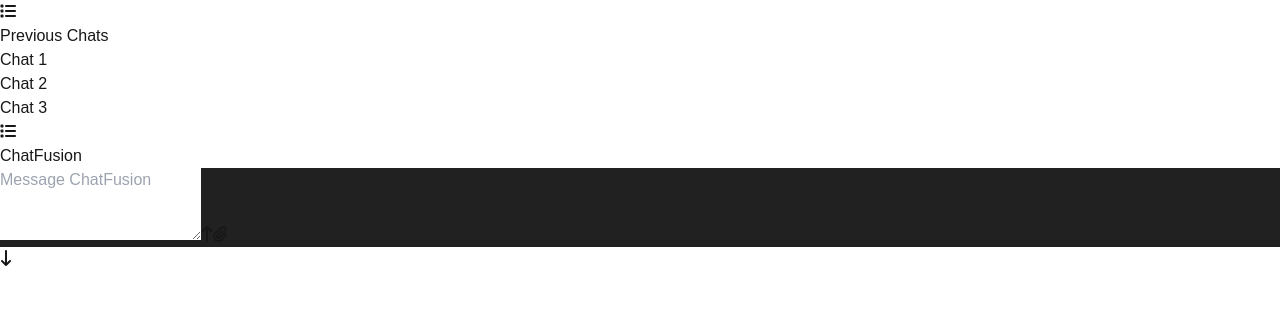
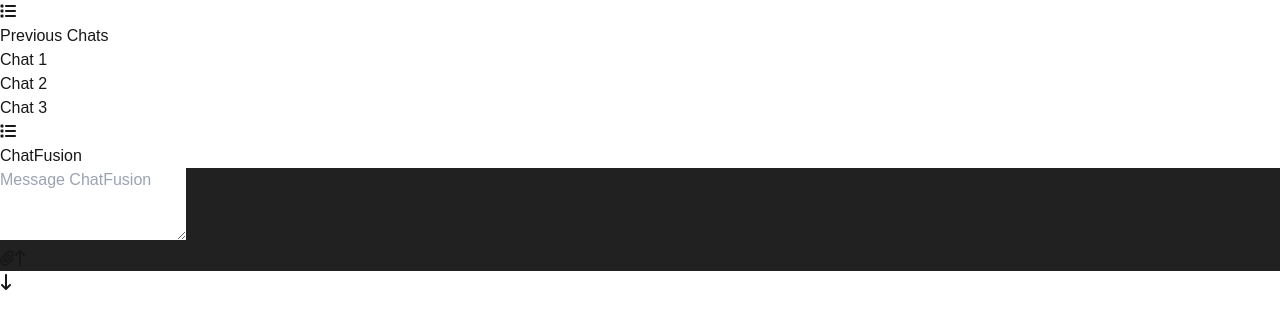
Before and after one commit to RaoAkif/ChatGPT, a Next.js app: page / in a window 1280 px wide. Shown: the top 328 px of the page. Built offline with nearby package versions, Linux system fonts and the light colour scheme.

Commit message:
ChatInput and ChatMessage

```diff
--- a/src/app/components/AttachIcon.tsx
+++ b/src/app/components/AttachIcon.tsx
@@ -2,24 +2,15 @@
 import '@fortawesome/fontawesome-free/css/all.min.css';
 
 interface AttachIconProps {
-  onClick: () => void;
   isLoading: boolean;
-  isButtonDisabled: boolean;
 }
 
 const AttachIcon: React.FC<AttachIconProps> = ({
-  onClick,
-  isLoading,
-  isButtonDisabled,
+  // isLoading,
 }) => {
   return (
     <button
-      onClick={onClick}
-      disabled={isLoading || isButtonDisabled}
-      className={`absolute left-3 bottom-3 w-8 h-8 text-white p-3 rounded-full transition-all ${
-        (isLoading || isButtonDisabled) ? "opacity-50 cursor-not-allowed" : ""
-      } flex items-center justify-center`}
-    >
+      className={`absolute left-3 bottom-3 w-8 h-8 text-white p-3 rounded-full transition-all flex items-center justify-center`}>
       <i className={`fa-solid fa-paperclip w-4 h-4`}></i>
     </button>
   );
--- a/src/app/components/ChatButton.tsx
+++ b/src/app/components/ChatButton.tsx
@@ -12,7 +12,7 @@
     <button
       onClick={onClick}
       disabled={isLoading || isButtonDisabled}
-      className={`absolute right-3 bottom-3 w-8 h-8 bg-white text-black p-3 rounded-full hover:bg-white transition-all ${
+      className={`absolute right-3 bottom-3 w-8 h-8 bg-white text-black p-3 mr-4 rounded-full hover:bg-white transition-all ${
         (isLoading || isButtonDisabled) ? 'opacity-50 cursor-not-allowed' : ''
       } flex items-center justify-center`}
     >
--- a/src/app/components/ChatContainer.tsx
+++ b/src/app/components/ChatContainer.tsx
@@ -8,7 +8,7 @@
 
 const ChatContainer = ({ messages, isLoading, chatContainerRef }: ChatContainerProps) => (
   <div ref={chatContainerRef} className="flex-1 overflow-y-auto pb-32 pt-4">
-    <div className="max-w-3xl mx-auto px-4 pr-0">
+    <div className="max-w-[50%] mx-auto">
       {messages.map((msg: { role: string; content: string }, index: number) => (
         <ChatMessage key={index} msg={msg} isLoading={isLoading} />
       ))}
--- a/src/app/components/ChatInput.tsx
+++ b/src/app/components/ChatInput.tsx
@@ -12,17 +12,28 @@
 const ChatInput = ({ message, setMessage, handleSend, isButtonDisabled, isSidebarOpen }: ChatInputProps) => (
   <div className={`fixed bottom-0 w-full`} style={{ backgroundColor: "#212121" }}>
     <div className="max-w-3xl mx-auto pb-4">
-      <div className="flex gap-3 items-center relative transition-all ease-in-out duration-300" style={{ marginRight: isSidebarOpen ? "119px" : "0", marginLeft: isSidebarOpen ? "-132px" : "0" }}>
+      <div
+        className="flex gap-3 items-center relative transition-all ease-in-out duration-300"
+        style={{ marginRight: isSidebarOpen ? "119px" : "0", marginLeft: isSidebarOpen ? "-132px" : "0" }}
+      >
+        {/* Scrollable Input Area */}
+        <div className="flex-1 rounded-3xl bg-[#2F2F2F] text-gray-100 px-4 py-3 relative overflow-hidden max-h-32">
           <textarea
             value={message}
             onChange={(e) => setMessage(e.target.value)}
             onKeyDown={(e) => e.key === "Enter" && !e.shiftKey && !isButtonDisabled && (e.preventDefault(), handleSend())}
             placeholder="Message ChatFusion"
             rows={3}
-          className="flex-1 rounded-3xl bg-[#2F2F2F] text-gray-100 px-4 py-3 placeholder-gray-400 outline-none"
+            className="w-full bg-transparent text-gray-100 placeholder-gray-400 outline-none resize-none mb-16"
+            style={{ minHeight: "48px", maxHeight: "128px", overflow: "hidden", scrollbarWidth: "none" }}
           />
+        </div>
+
+        {/* Buttons Section */}
+        <div className="flex items-center gap-2 pb-2">
+          <AttachIcon isLoading={false} />
           <ChatButton onClick={handleSend} isLoading={false} isButtonDisabled={isButtonDisabled} />
-        <AttachIcon onClick={handleSend} isLoading={false} isButtonDisabled={isButtonDisabled} />
+        </div>
       </div>
     </div>
   </div>
--- a/src/app/components/ChatMessage.tsx
+++ b/src/app/components/ChatMessage.tsx
@@ -12,11 +12,11 @@
 }
 
 const ChatMessage = ({ msg, isLoading }: ChatMessageProps) => (
-  <div className={`flex gap-4 mb-4 items-start ${msg.role === "ai" ? "justify-start" : "justify-end flex-row-reverse"}`}>
+  <div className={`flex gap-4 mb-16 items-start mr-10 ${msg.role === "ai" ? "justify-start" : "justify-end flex-row-reverse mr-12"}`}>
     {msg.role === "ai" && <AiBotIcon />}
     <div
       className={`px-4 py-2 rounded-2xl ${
-        msg.role === "ai" ? "text-gray-100 text-pretty max-w" : "bg-[#2F2F2F] text-white ml-auto max-w-[70%]"
+        msg.role === "ai" ? "text-gray-100 text-pretty" : "bg-[#2F2F2F] text-white ml-auto max-w-[100%]"
       }`}
     >
       <ReactMarkdown remarkPlugins={[remarkGfm]}>{msg.content}</ReactMarkdown>
```
Lines whose indentation alone changed are shown as unchanged.
